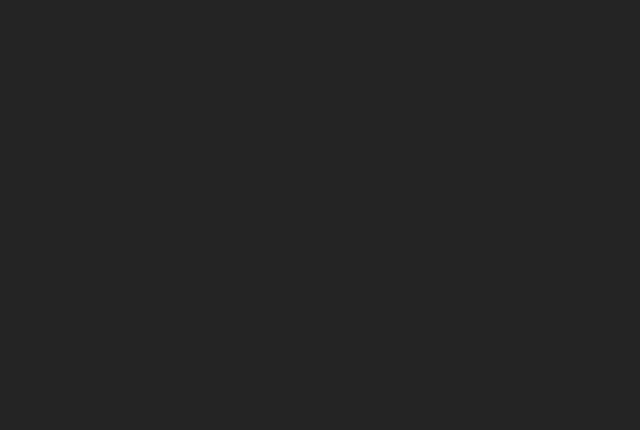
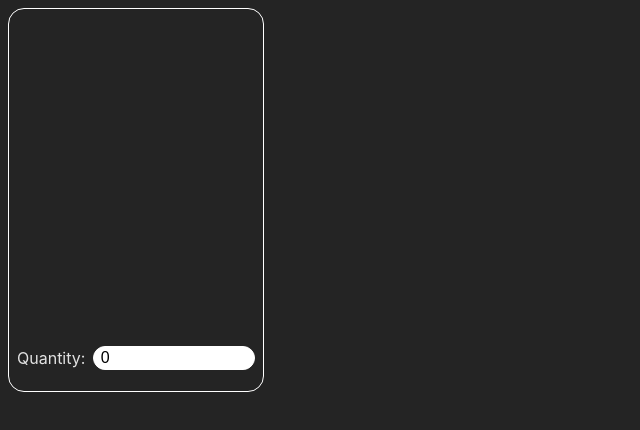
Before and after one commit to njcushing/odin-shopping-cart, a React (Vite) app: page / in a window 1280 px wide. Shown: the top 430 px of the page, without its empty margins (0-640 px from the left). Built offline with nearby package versions, Linux system fonts and the light colour scheme.

Commit message:
Add basic styling to ShopItemCard

```diff
--- a/src/components/App/App.jsx
+++ b/src/components/App/App.jsx
@@ -1,9 +1,17 @@
 import { useState } from 'react'
 import './App.css'
+
+import ShopItemCard from '../ShopItemCard/ShopItemCard';
 
 function App() {
     return (
         <>
+            <ShopItemCard
+                itemInformation={{
+                    quantityMin: 0,
+                    quantityMax: 100,
+                }}
+            />
         </>
     )
 }
--- a/src/components/ShopItemCard/ShopItemCard.jsx
+++ b/src/components/ShopItemCard/ShopItemCard.jsx
@@ -10,17 +10,19 @@ const ShopItemCard = ({
     const [quantity, setQuantity] = useState(0);
 
     return (
-        <>
+        <div className={styles["ShopItemCard"]}>
+        <div></div>
         <IntegerInput
             label="Quantity: "
-            number={quantity}
-            numberMin={itemInformation.quantityMin}
-            numberMax={itemInformation.quantityMax}
-            numberOnChangeHandler={(e) => {
+            integer={quantity}
+            integerMin={itemInformation.quantityMin}
+            integerMax={itemInformation.quantityMax}
+            integerOnChangeHandler={(e) => {
                 setQuantity(Math.floor(Number.parseInt(e.target.value)));
             }}
         />
-        </>
+        <div></div>
+        </div>
     )
 };
 
--- a/src/components/ShopItemCard/ShopItemCard.module.css
+++ b/src/components/ShopItemCard/ShopItemCard.module.css
@@ -0,0 +1,13 @@
+.ShopItemCard {
+    width: 16rem;
+    height: 24rem;
+    border-radius: 1.0rem;
+    border: 1px solid white;
+
+    display: grid;
+    grid-template-rows: 1fr auto auto;
+    gap: 0.8rem;
+
+    box-sizing: border-box; /* Prevent padding from making container larger than defined width + height */
+    padding: 0.5rem;
+}
```
